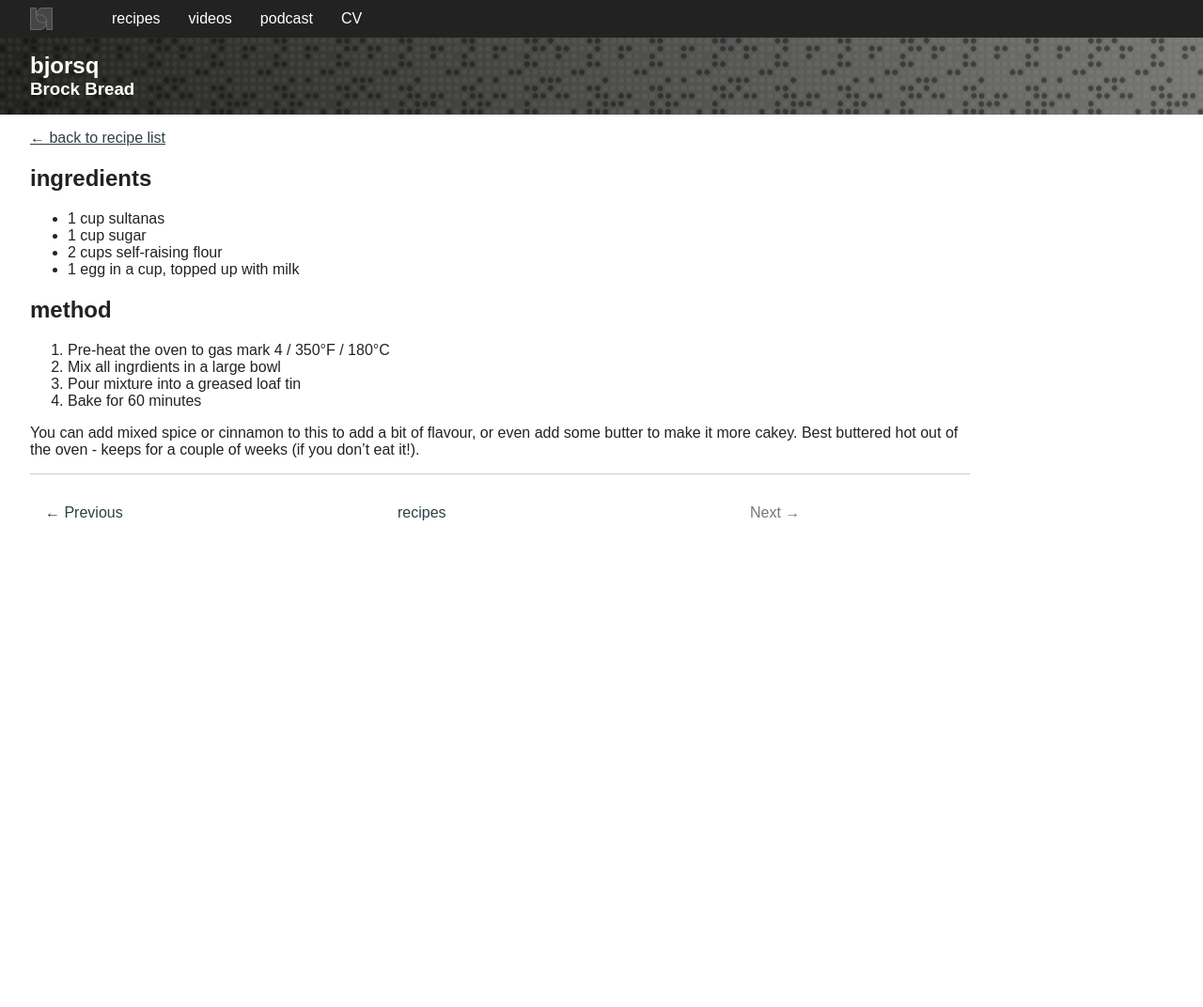
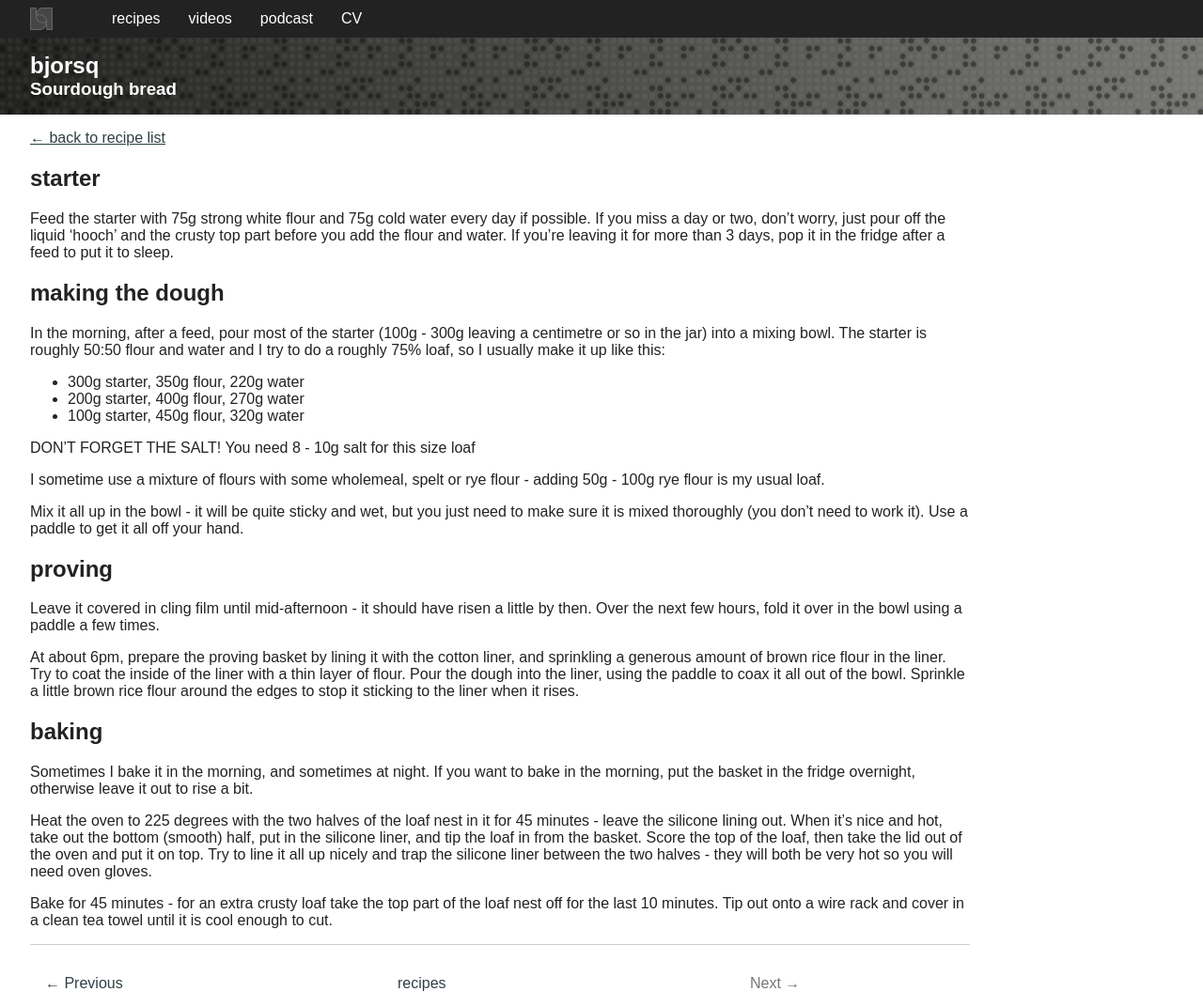
Before and after one commit to bjorsq/bjorsq.github.com, a Jekyll site: the page built from _posts/2022-05-27-sourdough-bread.md, in a window 1280 px wide. Shown: the whole page at 94% size. Built offline with Jekyll 4.4.1, drawn with Linux system fonts in a browser that asks for light colours; before the commit the page ends 900 px from its top, so only the background shows below that.

Commit message:
Added recipe for sourdough

```diff
--- a/_posts/2022-05-27-sourdough-bread.md
+++ b/_posts/2022-05-27-sourdough-bread.md
@@ -1,25 +1,43 @@
 ---
 layout: post
-title: Brock Bread
-excerpt: A recipe passed down from my mum - really simple and delicious tea loaf
+title: Sourdough bread
+excerpt: My slapdash process for baking sourdough
 category: recipes
-tag: cakes
+tag: sides
 ---
 
-ingredients
------------
+starter
+-------
 
-* 1 cup sultanas
-* 1 cup sugar
-* 2 cups self-raising flour
-* 1 egg in a cup, topped up with milk
+Feed the starter with 75g strong white flour and 75g cold water every day if possible. If you miss a day or two, don't worry, just pour off the liquid 'hooch' and the crusty top part before you add the flour and water. If you're leaving it for more than 3 days, pop it in the fridge after a feed to put it to sleep.
 
-method
+making the dough
+----------------
+
+In the morning, after a feed, pour most of the starter (100g - 300g leaving a centimetre or so in the jar) into a mixing bowl. The starter is roughly 50:50 flour and water and I try to do a roughly 75% loaf, so I usually make it up like this:
+
+* 300g starter, 350g flour, 220g water
+* 200g starter, 400g flour, 270g water
+* 100g starter, 450g flour, 320g water
+
+DON'T FORGET THE SALT! You need 8 - 10g salt for this size loaf
+
+I sometime use a mixture of flours with some wholemeal, spelt or rye flour - adding 50g - 100g rye flour is my usual loaf.
+
+Mix it all up in the bowl - it will be quite sticky and wet, but you just need to make sure it is mixed thoroughly (you don't need to work it). Use a paddle to get it all off your hand.
+
+proving
+-------
+
+Leave it covered in cling film until mid-afternoon - it should have risen a little by then. Over the next few hours, fold it over in the bowl using a paddle a few times.
+
+At about 6pm, prepare the proving basket by lining it with the cotton liner, and sprinkling a generous amount of brown rice flour in the liner. Try to coat the inside of the liner with a thin layer of flour. Pour the dough into the liner, using the paddle to coax it all out of the bowl. Sprinkle a little brown rice flour around the edges to stop it sticking to the liner when it rises.
+
+baking
 ------
 
-1. Pre-heat the oven to gas mark 4 / 350&deg;F / 180&deg;C
-2. Mix all ingrdients in a large bowl
-3. Pour mixture into a greased loaf tin
-4. Bake for 60 minutes
+Sometimes I bake it in the morning, and sometimes at night. If you want to bake in the morning, put the basket in the fridge overnight, otherwise leave it out to rise a bit.
 
-You can add mixed spice or cinnamon to this to add a bit of flavour, or even add some butter to make it more cakey. Best buttered hot out of the oven - keeps for a couple of weeks (if you don't eat it!).
+Heat the oven to 225 degrees with the two halves of the loaf nest in it for 45 minutes - leave the silicone lining out. When it's nice and hot, take out the bottom (smooth) half, put in the silicone liner, and tip the loaf in from the basket. Score the top of the loaf, then take the lid out of the oven and put it on top. Try to line it all up nicely and trap the silicone liner between the two halves - they will both be very hot so you will need oven gloves.
+
+Bake for 45 minutes - for an extra crusty loaf take the top part of the loaf nest off for the last 10 minutes. Tip out onto a wire rack and cover in a clean tea towel until it is cool enough to cut.
```
